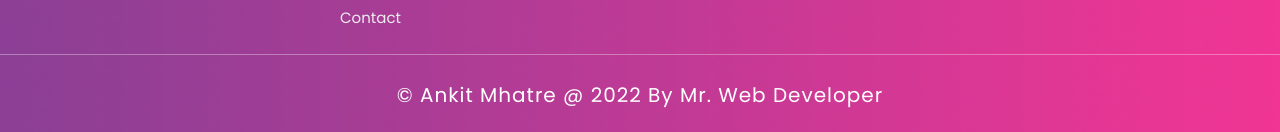
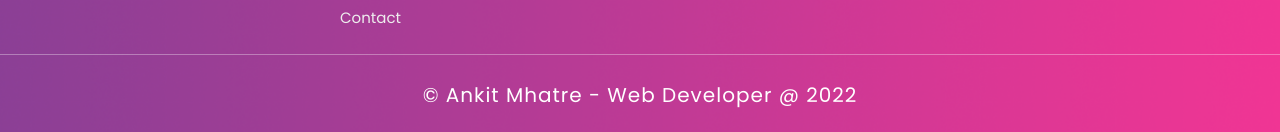
Before and after one commit to Ankit-Mhatre/webapp, a plain HTML site: page index.html in a window 1280 px wide. Shown: the part 5382-5514 px from the top of the page. Drawn offline with Linux system fonts and the light colour scheme.

Commit message:
Update index.html

```diff
--- a/index.html
+++ b/index.html
@@ -335,30 +335,11 @@
 
     </div>
 
-    <h1 class="credit"> &copy; Ankit Mhatre @ 2022 by mr. web developer </h1>
+    <h1 class="credit"> &copy; Ankit Mhatre - Web Developer @ 2022 </h1>
 
 </div>
 
 <!-- footer section ends -->
 
-
-
-
-
-
-
-
-
-
-
-
-
-
-
-
-
-
-
-
 </body>
 </html>
```
